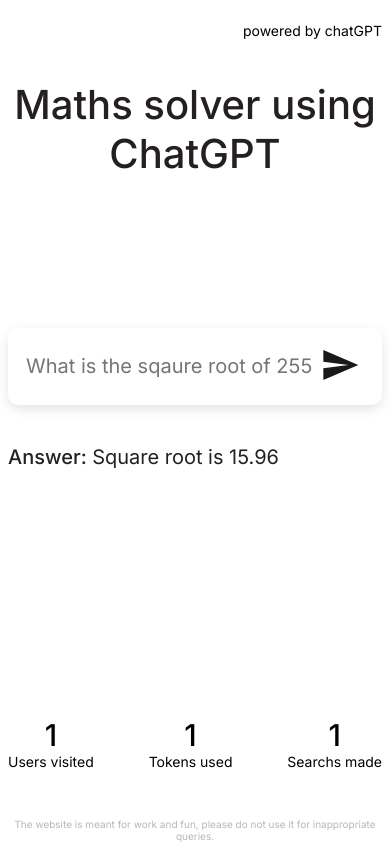
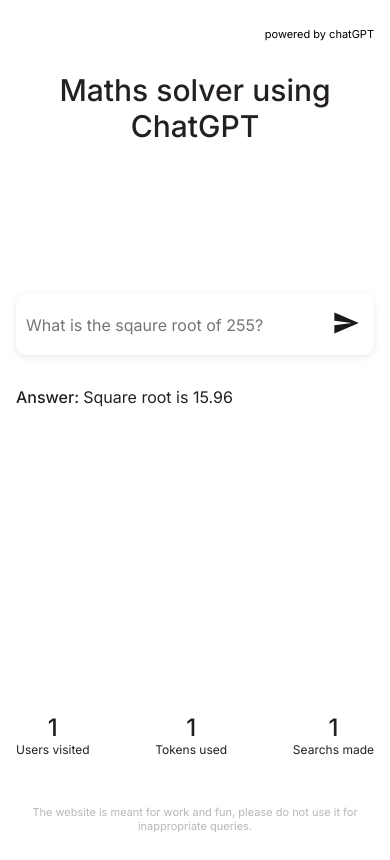
Before and after one commit to darshanbajania/reactWebProject, a React (Create React App) app: page / in a window 390 px wide. Built offline with nearby package versions, Linux system fonts and the light colour scheme.

Commit message:
captcha verification added

```diff
--- a/package.json
+++ b/package.json
@@ -8,6 +8,7 @@
     "@testing-library/user-event": "^13.5.0",
     "react": "^18.2.0",
     "react-dom": "^18.2.0",
+    "react-google-recaptcha-v3": "^1.10.1",
     "react-scripts": "5.0.1",
     "web-vitals": "^2.1.4"
   },
--- a/public/index.html
+++ b/public/index.html
@@ -40,5 +40,6 @@
       To begin the development, run `npm start` or `yarn start`.
       To create a production bundle, use `npm run build` or `yarn build`.
     -->
+    <script src="https://www.google.com/recaptcha/api.js?render=6LfvcJ8jAAAAADRPrpBz-GyOqeJXs2sFc2OO8gj7"></script>
   </body>
 </html>
--- a/src/projectFiles/chatGPT/AiTool.css
+++ b/src/projectFiles/chatGPT/AiTool.css
@@ -66,6 +66,7 @@
 
 .statistics .info-card{
     text-align: center;
+      color: #252020;
 }
 
 .statistics .info-card p{
@@ -81,7 +82,57 @@
 }
 
 footer .disclaimer p{
-    font-size: 10px;
+    font-size: 11px;
     text-align: center;
     color: #B7B7B7;
 }
+
+
+@media screen and (max-width:480px) {
+    .outerContainer{
+        padding: 0.5em;
+    }
+    .poweredByHeading p{
+    font-size: 11px;
+}
+
+h1{
+    text-align: center;
+    font-weight: 500;
+    color: #252020;
+    font-size: 30px;
+}
+.search-box{
+
+    display: flex;
+    box-shadow: 0px 2px 8px -2px rgba(0, 0, 0, 0.15);
+    padding:0.5em 0.5em;
+}
+.search-box input{
+    width: 100%;
+    border: none;
+    font-size: 16px;
+}
+.search-box button svg{
+    width: 28px;
+
+}
+
+.answer p{
+    font-size: 16px;
+    color: #252020;
+    padding-top: 1em;
+}
+
+.statistics .info-card p{
+    font-size: 24px;
+
+}
+.statistics .info-card h3{
+
+    font-size: 12px;
+
+}
+
+
+}
--- a/src/projectFiles/chatGPT/AiTool.js
+++ b/src/projectFiles/chatGPT/AiTool.js
@@ -1,21 +1,84 @@
-import React from 'react'
+import React, { useState } from 'react'
 import './AiTool.css'
+import { useGoogleReCaptcha } from 'react-google-recaptcha-v3'
+
+function AiTool() {
+    // const { executeRecaptcha } = useGoogleReCaptcha();
+
+    const [queryText, setQueryText] = useState('')
+    // const [recaptc, setrecaptc] = useState(second)
+    const handleQuery = (e) => {
+        setQueryText(e.target.value)
+
+    }
+
+    const handleSubmit = async (e) => {
+        // let tokken
+        e.preventDefault()
+        console.log('submitted')
+        window.grecaptcha.ready(function () {
+            window.grecaptcha.execute('6LfvcJ8jAAAAADRPrpBz-GyOqeJXs2sFc2OO8gj7', { action: 'submit' }).then(async (token) => {
+                // Add your logic to submit to your backend server here.
+
+                try {
+                    await fetch('https://tame-pink-crocodile-shoe.cyclic.app', {
+                        // await fetch('http://localhost:3001', {
+
+                        method: 'POST',
+                        headers: {
+                            'Content-type': 'application/json; charset=UTF-8',
+                        },
+                        body: JSON.stringify({
+                            'gToken': token
+                        })
+                    }).then((res) => res.json()).then((data) => {
+
+                        console.log(data)
+                        if (data.success === true) {
+                            if (data.score >= 0.5) {
+                                alert('user is valid ' + data.score)
+                            }
+                            else {
+                                alert('user is invalid' + data.score)
+                            }
+
+                        }
+                    })
+
+                } catch (error) {
+                    console.log(error)
+                }
 
 
-function AiTool() {
+
+                console.log(token)
+            });
+        });
+        // if (!executeRecaptcha) {
+        //     console.log('Execute recaptcha not yet available');
+        //     return;
+        // }
+
+        // const token = await executeRecaptcha('yourAction');
+        // // Do whatever you want with the token
+
+        // console.log(token)
+    };
+
+
     return (
-        <div style={{ height: '100vh', display: 'flex', flexDirection: 'column', justifyContent: 'space-between' }}>
-            <div>
+        <div className='outerContainer' style={{ height: '100vh', display: 'flex', flexDirection: 'column', justifyContent: 'space-between' }}>
+            <div >
 
                 <div className='poweredByHeading'>
                     <p>powered by chatGPT</p>
                 </div>
                 <h1>Maths solver using ChatGPT</h1>
                 <div className='search-container'>
-                    <form>
+                    <form onSubmit={handleSubmit}>
                         <div className='search-box'>
 
-                            <input type={'text'} placeholder={'What is the sqaure root of 255?'} />
+                            <input onChange={handleQuery} type={'text'} placeholder={'What is the sqaure root of 255?'} />
                             <button type='submit'><svg width="40" height="40" viewBox="0 0 40 40" fill="none" xmlns="http://www.w3.org/2000/svg">
                                 <path d="M3.35001 35L38.3333 20L3.35001 5L3.33334 16.6667L28.3333 20L3.33334 23.3333L3.35001 35Z" fill="#1B1818" />
                             </svg>
```
Also changed, not shown: src/App.js (+8 -0 lines), 1 other file (tests, documents, lock files or other folders).
